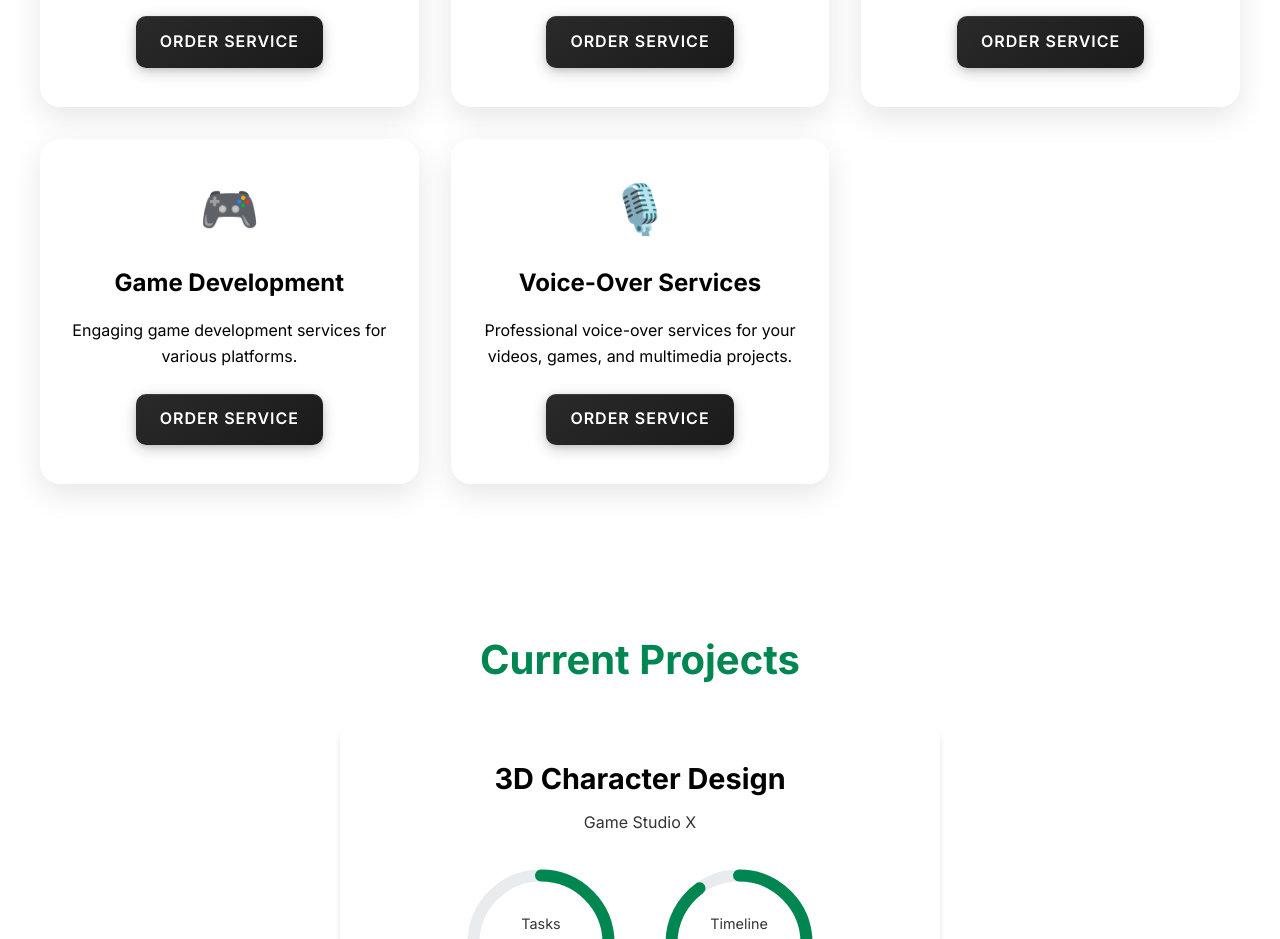
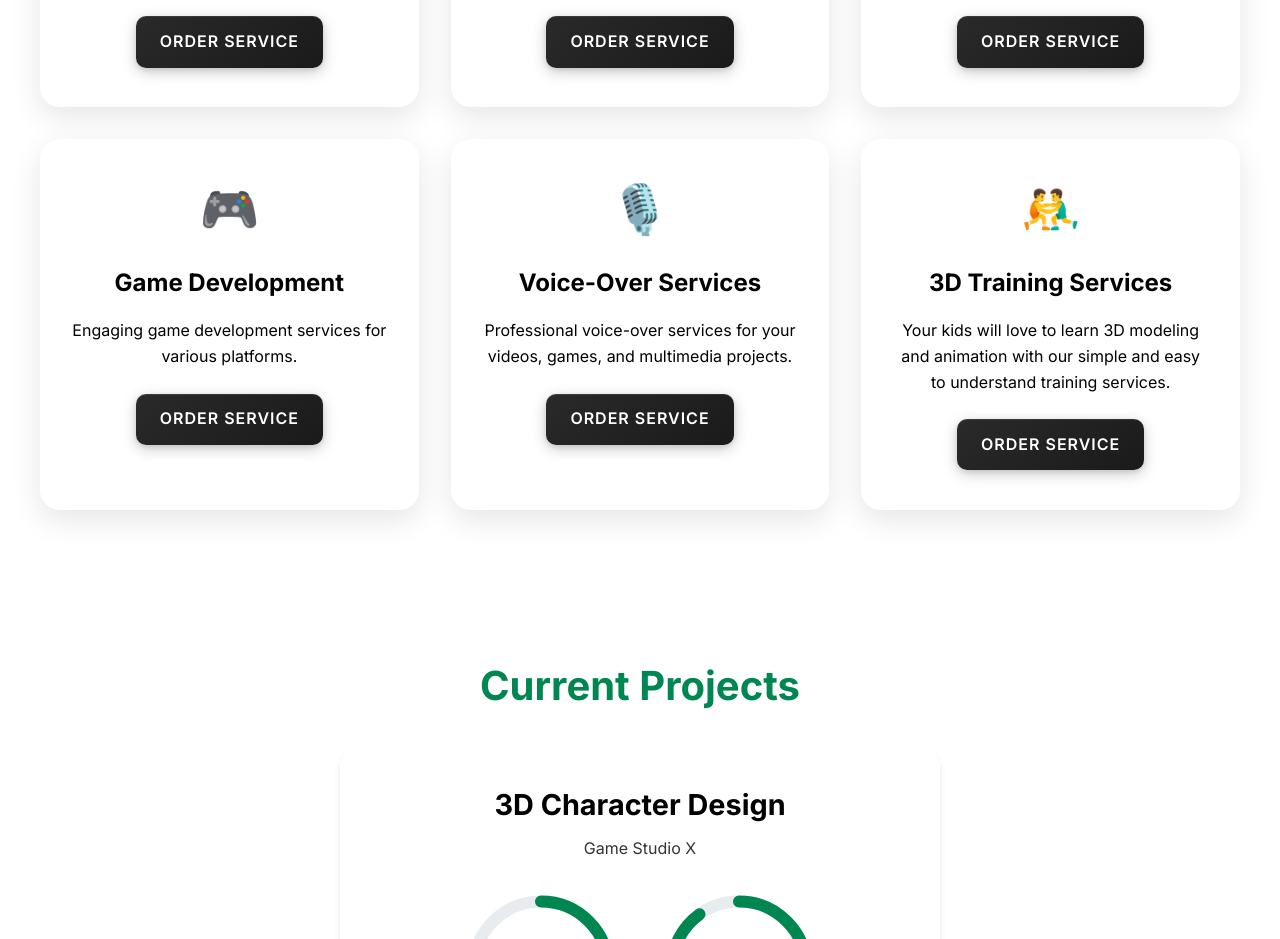
Before and after one commit to bravono/bravework-studio, a Next.js app: page / in a window 1280 px wide. Shown: the part 2020-2959 px from the top of the page. Built offline with nearby package versions, Linux system fonts and the light colour scheme.

Commit message:
Feat: Add Blender 3D training service to the services list

```diff
--- a/app/page.tsx
+++ b/app/page.tsx
@@ -39,6 +39,11 @@ const services = [
     title: 'Voice-Over Services',
     description: 'Professional voice-over services for your videos, games, and multimedia projects.',
     icon: '🎙️'
+  },
+  {
+    title: '3D Training Services',
+    description: 'Your kids will love to learn 3D modeling and animation with our simple and easy to understand training services.',
+    icon: '🤼‍♂️'
   }
 ];
 
```
